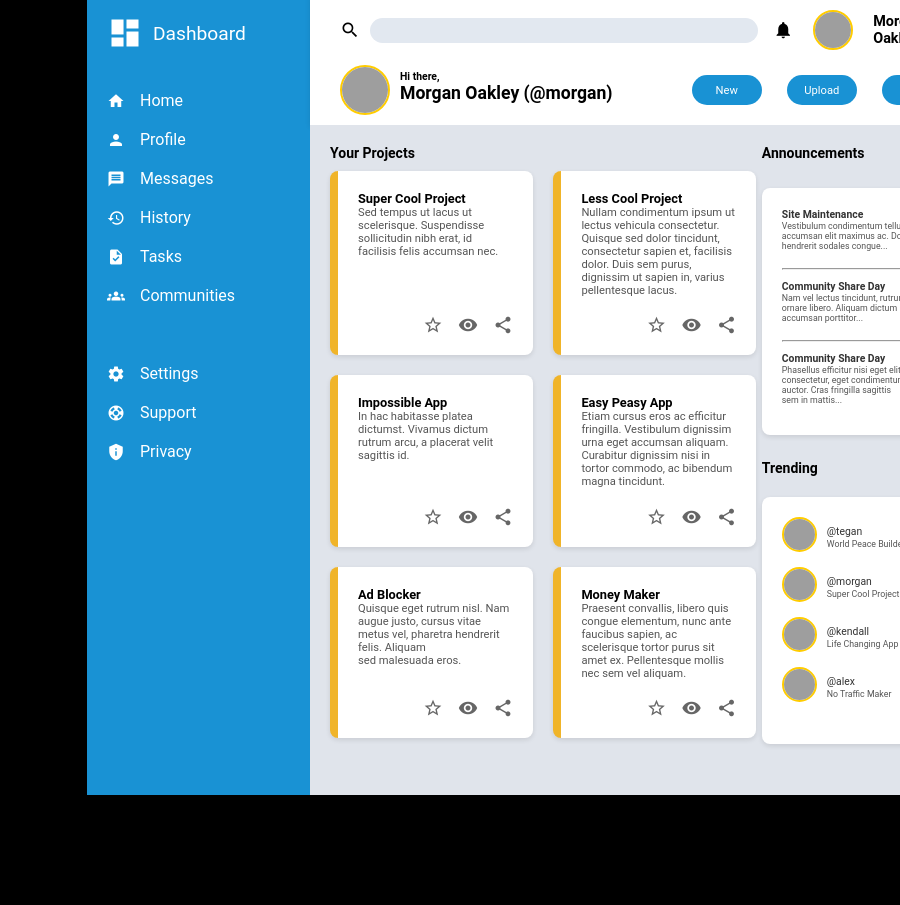
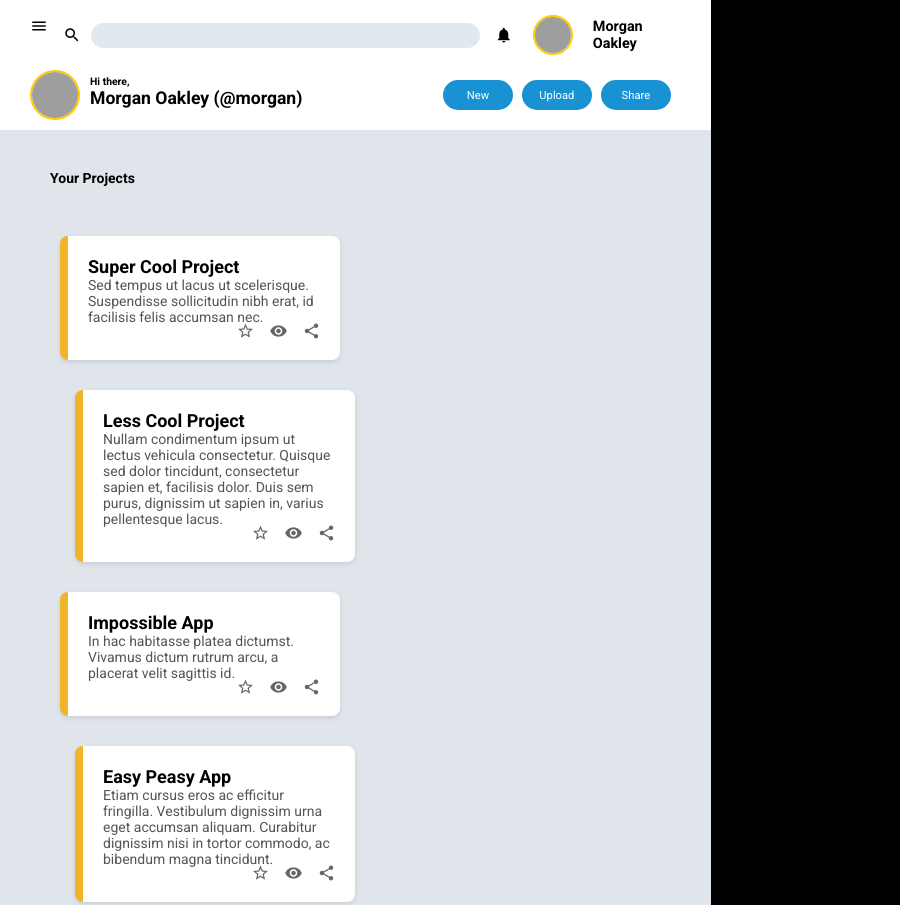
Before and after one commit to Nanda-Kishore-Reddi/Qtrams_training, a plain HTML site: page AdminDashboard/index.html in a window 600 px wide. Shown: the top 905 px of the page, 900 px wide, since content can reach past the window. Before the commit the page ends 800 px from the top, so only its background shows below. Drawn offline with Linux system fonts and the light colour scheme; grey boxes are pictures that could not be loaded.

Commit message:
responsive admin dashboard changes

```diff
--- a/AdminDashboard/index.html
+++ b/AdminDashboard/index.html
@@ -3,33 +3,40 @@
 <head>
   <meta charset="UTF-8">
   <meta name="viewport" content="width=device-width, initial-scale=1.0">
-    <title>Dashboard</title>
+  <title>Responsive Admin Dashboard</title>
+  <link href="https://fonts.googleapis.com/css2?family=Roboto:wght@400;500;700&display=swap" rel="stylesheet">
   <link href="https://fonts.googleapis.com/icon?family=Material+Icons" rel="stylesheet">
-    <link rel="stylesheet" href="style.css">
+  <link rel="stylesheet" href="./style.css">
 </head>
 <body>
   <div class="mainclass">
+  <input type="checkbox" id="sidebar-toggle" hidden>
+
+  <label for="sidebar-toggle" class="overlay"></label>
+
+    <!-- Sidebar -->
+    <aside class="sidebar">
+      <label for="sidebar-toggle" class="close-overlay"></label>
+      <div class="sidebar-brand">Dashboard</div>
+      <nav class="nav-links">
+        <div class="nav-item"><span class="material-icons">home</span> Home</div>
+        <div class="nav-item"><span class="material-icons">account_circle</span> Profile</div>
+        <div class="nav-item"><span class="material-icons">mail</span> Messages</div>
+        <div class="nav-item"><span class="material-icons">history</span> History</div>
+        <div class="nav-item"><span class="material-icons">task</span> Tasks</div>
+        <div class="nav-item"><span class="material-icons">groups</span> Communities</div>
+        <div class="nav-item"><span class="material-icons">settings</span> Settings</div>
+        <div class="nav-item"><span class="material-icons">support</span> Support</div>
+        <div class="nav-item"><span class="material-icons">security</span> Privacy</div>
+      </nav>
+    </aside>
+
+    <!-- Overlay for clicking outside of the sidebar to close it -->
+
     <div class="container">
-    <div class="sidebar">
-        <div class="sidebar-brand">
-            <span class="material-icons-main">dashboard</span>
-            <span>Dashboard</span>
-        </div>
-        <nav class="nav-links">
-            <div class="nav-item"><span class="material-icons-menu">home</span><p>Home</p></div>
-            <div class="nav-item"><span class="material-icons-menu">person</span><p>Profile</p></div>
-            <div class="nav-item"><span class="material-icons-menu">message</span><p>Messages</p></div>
-            <div class="nav-item"><span class="material-icons-menu">history</span><p>History</p></div>
-            <div class="nav-item"><span class="material-icons-menu">task</span><p>Tasks</p></div>
-            <div class="nav-item"><span class="material-icons-menu">groups</span><p>Communities</p></div><br>
-            <div class="nav-item"><span class="material-icons-menu">settings</span><p>Settings</p></div>
-            <div class="nav-item"><span class="material-icons-menu">support</span><p>Support</p></div>
-            <div class="nav-item"><span class="material-icons-menu">privacy_tip</span><p>Privacy</p></div>
-        </nav>
-    </div>
-
     <header class="header">
       <div class="header-top">
+        <label for="sidebar-toggle" class="sidebar-toggle"><span class="material-icons">menu</span></label>
         <div class="search-bar">
           <span class="material-icons">search</span>
           <input type="search">
@@ -40,7 +47,6 @@
           <span>Morgan Oakley</span>
       </div>
       </div>
-
       <div class="header-down">
         <div class="greeting-text">
           <img src="https://i.pinimg.com/736x/6c/88/ca/6c88ca4f22601b8dce40c91e3a4f1b27.jpg" alt="Avatar for Morgan Oakley" class="avatar">
@@ -50,19 +56,19 @@
           <h2>Morgan Oakley (@morgan)</h2>
           </div>
       </div>
-            <div class="header-buttons">
+      <div class="header-down-right">
           <button>New</button>
           <button>Upload</button>
           <button>Share</button>
       </div>
-        </div>
     </header>
-
-
+    <!-- Main Content -->
     <main class="main-content">
-        <div class="projects-title">
+      <!-- Projects, Announcements, Trending sections -->
+      <section class="projects-title">
         <h3>Your Projects</h3>
         <div class="projects">
+
         <div class="project-card">
             <h4>Super Cool Project</h4>
             <p>Sed tempus ut lacus ut scelerisque. Suspendisse sollicitudin nibh erat, id facilisis felis accumsan nec.</p>
@@ -70,7 +76,6 @@
                 <span class="material-icons">star_border</span>
                 <span class="material-icons">visibility</span>
                 <span class="material-icons">share</span>
-
             </div>
         </div>
         <div class="project-card">
@@ -122,13 +127,12 @@
                 <span class="material-icons">star_border</span>
                 <span class="material-icons">visibility</span>
                 <span class="material-icons">share</span>
-
             </div>
         </div>
         </div>
-    </div>
-
+      </section>
       <div class="side-content">
+        <div class="announcements-name">
         <h3>Announcements</h3>
         <div class="announcements">
             <div class="announcement-item">
@@ -144,6 +148,8 @@
                 <p>Phasellus efficitur nisi eget elit consectetur, eget condimentum ante auctor. Cras fringilla sagittis sem in mattis...</p>
             </div>
         </div>
+        </div>
+        <div class="trending-name">
         <h3>Trending</h3>
         <div class="trending">
             <div class="trending-item">
@@ -176,9 +182,9 @@
             </div>
         </div>
         </div>
+    </div>
     </main>
   </div>
 </div>
-
 </body>
 </html>
--- a/AdminDashboard/style.css
+++ b/AdminDashboard/style.css
@@ -1,3 +1,4 @@
+/* Base Styles */
 * {
   margin: 0;
   padding: 0;
@@ -5,14 +6,16 @@
   font-family: 'Roboto', sans-serif;
 }
 
-body{
+body {
   background-color: #000000;
+
 }
 
-.mainclass{
+.mainclass {
+  /* overflow-x: hidden; */
   display: flex;
-    justify-content: center;
-    align-items: center;
+  /* height: 100vh; */
+  /* height: 100%; */
 }
 
 .material-icons-menu {
@@ -40,22 +43,20 @@ body{
   vertical-align: middle;
 }
 
-.container {
-    margin-top: -5px;
-    display: grid;
-    width: 71%;
-    grid-template-columns: 200px 1fr;
-    grid-template-rows: auto 1fr;
-    min-height: 100vh;
+.sidebar-toggle{
+  display: none;
 }
 
+
+/* Sidebar Styles */
 .sidebar {
-    width: 300px;
+  /* height: 100%; */
+  width: 20%;
   background-color: #1992d4;
   color: white;
   grid-row: 1 / -1;
   padding: 20px;
-
+  transition: transform 0.3s ease;
 }
 
 .sidebar-brand {
@@ -79,9 +80,36 @@ body{
   cursor: pointer;
 }
 
+/* Sidebar Toggle and Overlay */
+#sidebar-toggle:checked + .container .sidebar {
+  transform: translateX(-100%);
+}
+
+.overlay {
+  display: none;
+  position: fixed;
+  top: 0;
+  left: 0;
+  width: 100%;
+  height: 100%;
+  background: rgba(0, 0, 0, 0.5);
+  z-index: 1;
+}
+
+#sidebar-toggle:checked ~ .overlay {
+  display: block;
+}
+
+.container {
+  /* margin-top: -5px; */
+  /* display: flex; */
+  /* width: 100%; */
+  flex-direction: row;
+  /* min-height: 100%; */
+}
+
 .header {
-    margin-left: 23px;
-    width: 97%;
+  /* width: 97%; */
   background-color: white;
   padding: 15px 30px;
   box-shadow: 0 2px 5px rgba(0, 0, 0, 0.1);
@@ -90,6 +118,7 @@ body{
   height: 130px;
   justify-content: space-between;
   gap: 20px;
+  /* margin-left: 23px; */
 }
 
 .header-top {
@@ -215,33 +244,37 @@ body{
 }
 
 .main-content {
-    margin-left: 23px;
-    justify-content: flex-end;
-    width: 97%;
+  /* height: 90%; */
   background-color: #e0e4eb;
   padding: 20px;
-    display: grid;
-    grid-template-columns: 2.5fr 1fr;
+  display: flex;
+  flex-direction: row;
 }
 
 .projects {
-    display: grid;
-    height: 90%;
-    grid-template-columns: repeat(2, 1fr);
-    row-gap: 20px;
-    column-gap: 30px;
-    padding-right: 15px;
+  width: 100%;
+  display: flex;
+  flex-wrap: wrap;
+  row-gap: 5%;
+  column-gap: 5%;
+  height: 100%;
 }
 
+.projects-title{
+  display: flex;
+  flex-direction: column;
+  width: 100%;
+}
 .projects-title h3{
   font-size: 14px;
   margin-bottom: 10px;
+  margin-left: 10px;
 }
 
 .project-card {
   background-color: white;
-    height: 100%;
-    width: 105%;
+  height: 20;
+  width: 40%;
   padding: 20px;
   border-radius: 8px;
   border-left: 8px solid #f0b429;
@@ -270,26 +303,32 @@ body{
   color: #555;
   font-size: 0.7rem;
   margin-bottom: 15px;
+  word-wrap: break-word;
+  word-break: break-word;
+  white-space: normal;
 }
 
 .side-content {
-    display: grid;
-    justify-content: flex-end;
+  display: flex;
+  flex-direction: column;
+  width: 30%;
+  gap: 5%
 }
 
 .announcements{
-    margin-top: 3px;
-    height: 90%;
+  /* margin-top: 3px; */
+  width: 100%;
+  /* height: 90%; */
   background-color: white;
   padding: 20px;
   border-radius: 8px;
   box-shadow: 0 2px 5px rgba(0, 0, 0, 0.1);
+  margin-bottom: 12%;
 }
 
 .trending {
+
   align-items: center;
-    margin-top: -3px;
-    height: 90%;
   background-color: white;
   padding: 20px;
   border-radius: 8px;
@@ -297,8 +336,9 @@ body{
 }
 
 .side-content h3{
+  margin-bottom: 10px;
   font-size: 14px;
-    margin-bottom: -15px;
+  /* margin-bottom: -15px;  */
 }
 .announcements hr{
   margin-top: 10px;
@@ -306,8 +346,8 @@ body{
 }
 
 .announcement-item{
-    width: 170px;
-    height: 50px;
+  /* width: 170px;
+  height: 50px; */
   padding-right: 10px;
 }
 .trending-item {
@@ -315,12 +355,12 @@ body{
 }
 
 .announcement-item h4, .trending-item span {
-    font-size: 0.65rem;
+  font-size: 0.7rem;
   color: #333;
 }
 
 .announcement-item p, .trending-item p {
-    font-size: 0.55rem;
+  font-size: 0.7rem;
   color: #555;
   word-wrap: break-word;
   word-break: break-word;
@@ -332,3 +372,304 @@ body{
   align-items: center;
   gap: 10px;
 }
+
+  @media (max-width: 1025px) and (min-width: 850px){
+  .projects{
+    display: flex;
+    flex-direction: row;
+    width: 100%;
+    row-gap: 30px;
+    column-gap: 0px;
+    padding: 20px;
+    align-self: center;
+    justify-self: center;
+  }
+
+  .project-card:nth-child(even) {
+    width: calc(50% - 15px);
+    margin-left: 15px;
+  }
+
+  .project-card:nth-child(odd) {
+    width: calc(50% - 15px);
+    margin-right: 15px;
+  }
+
+  .project-card p{
+    /* margin-bottom: 0; */
+    width: 60%;
+  }
+  .main-content{
+    display: flex;
+    /* width: 90%; */
+    /* height: 100%; */
+    flex-direction: column;
+  }
+
+  .side-content{
+    display: flex;
+    flex-direction: row;
+    /* align-items: center;
+    justify-content: center; */
+    width: 100%;
+  }
+
+  .announcements-name, .trending-name{
+    display: flex;
+    flex-direction: column;
+    height: 100%;
+
+    align-items: center;
+    justify-content: center;
+    }
+
+  .announcement-item{
+    width: 100%;
+  }
+
+  .announcements{
+    width: 100%;
+  }
+
+  .trending{
+    width: 100%;
+  }
+
+  .trending-item{
+    width: 100%;
+  }
+}
+@media (min-width: 768px) {
+  .sidebar-toggle{
+    display: none;
+  }
+
+  .overlay{
+    display: none;
+  }
+
+  .sidebar{
+    transform: translateX(0);
+  }
+}
+/* Responsive Adjustments */
+@media (max-width: 850px) and (min-width: 600px) {
+
+  .sidebar-toggle{
+    display: block;
+  }
+  /* Hide sidebar by default on small screens */
+  .sidebar {
+    width: 30%;
+      position: fixed;
+      left: 0;
+      top: 0;
+      height: 100%;
+      transform: translateX(-100%);
+      z-index: 2;
+  }
+
+  /* Full-width header and main content */
+  .header {
+      margin-left: 0;
+      width: 100%;
+  }
+
+
+  /* Display overlay when sidebar is visible */
+  /* Sidebar Toggle and Overlay */
+  #sidebar-toggle:checked ~ .sidebar {
+    transform: translateX(0);
+  }
+
+  #sidebar-toggle:checked ~ .overlay {
+      display: block;
+    }
+
+
+    .projects{
+      display: flex;
+      flex-direction: row;
+      width: 100%;
+      row-gap: 30px;
+      column-gap: 0px;
+      padding: 20px;
+      align-self: center;
+      justify-self: center;
+    }
+
+    .project-card:nth-child(even) {
+      width: calc(50% - 15px);
+      margin-left: 15px;
+    }
+
+    .project-card:nth-child(odd) {
+      width: calc(50% - 15px);
+      margin-right: 15px;
+    }
+
+    .project-card p{
+      /* margin-bottom: 0; */
+      width: 60%;
+    }
+    .main-content{
+      display: flex;
+      /* width: 90%; */
+      /* height: 100%; */
+      flex-direction: column;
+    }
+
+    .side-content{
+      display: flex;
+      flex-direction: row;
+      width: 100%;
+    }
+
+    .announcements-name, .trending-name{
+      display: flex;
+      flex-direction: column;
+      height: 100%;
+      margin: 3%;
+      align-items: center;
+      justify-content: center;
+      }
+
+    .announcement-item{
+      width: 100%;
+    }
+
+    .announcements{
+      width: 100%;
+    }
+
+    .trending{
+      width: 100%;
+    }
+
+    .trending-item{
+      width: 100%;
+    }
+}
+
+@media (max-width: 600px) {
+
+  .material-icons{
+    font-size: 18px;
+  }
+
+  .sidebar-toggle{
+    display: block;
+  }
+  /* Hide sidebar by default on small screens */
+  .sidebar {
+    width: 30%;
+      position: fixed;
+      left: 0;
+      top: 0;
+      height: 100%;
+      transform: translateX(-100%);
+      z-index: 2;
+  }
+
+  /* Full-width header and main content */
+  .header {
+      margin-left: 0;
+      width: 100%;
+  }
+
+  .container{
+    margin-top: 0;
+    /* width: 0%; */
+    /* max-width: 100%; */
+
+  }
+
+
+  /* Display overlay when sidebar is visible */
+  /* Sidebar Toggle and Overlay */
+  #sidebar-toggle:checked ~ .sidebar {
+    transform: translateX(0);
+  }
+
+  #sidebar-toggle:checked ~ .overlay {
+      display: block;
+    }
+
+
+    .projects{
+      display: flex;
+      flex-direction: column;
+      width: 100%;
+      row-gap: 30px;
+      column-gap: 0px;
+      margin-top: 20px;
+
+    }
+    .projects-title{
+      align-self: center;
+      justify-self: center;
+      padding: 20px;
+    }
+
+    .project-card{
+      width: 100%;
+      height: 100%;
+    }
+
+    .project-card p{
+      /* margin-bottom: 0; */
+      width: 100%;
+      font-size: 14px;
+    }
+    .project-card h4{
+      font-size: 18px;
+    }
+
+    .main-content{
+      display: flex;
+      flex-direction: column;
+    }
+
+    .side-content{
+      display: flex;
+      flex-direction: row;
+      /* align-items: center;
+      justify-content: center; */
+      width: 100%;
+    }
+
+    .side-content h3{
+      font-size: 18px;
+    }
+    .announcement-item p, .trending-item p{
+      font-size: 14px;
+    }
+    .announcement-item h4, .trending-item span{
+      font-size: 14px;
+    }
+
+    .announcements-name, .trending-name{
+      display: flex;
+      flex-direction: column;
+      height: 100%;
+      margin: 3%;
+      align-items: center;
+      justify-content: center;
+      }
+
+    .announcement-item{
+      width: 100%;
+    }
+
+    .announcements{
+      width: 100%;
+    }
+
+    .trending{
+      width: 100%;
+    }
+
+    .trending-item{
+      width: 100%;
+    }
+}
```
Lines whose indentation alone changed are shown as unchanged.
